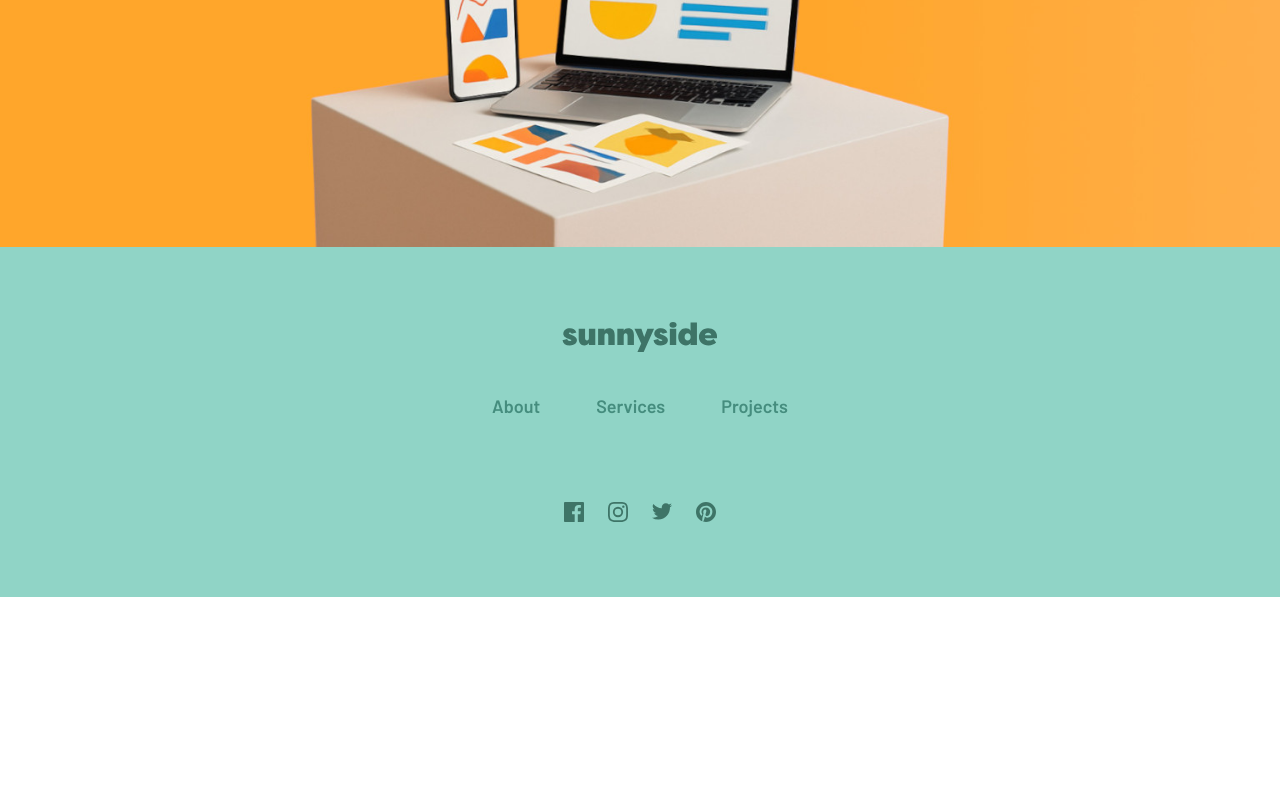
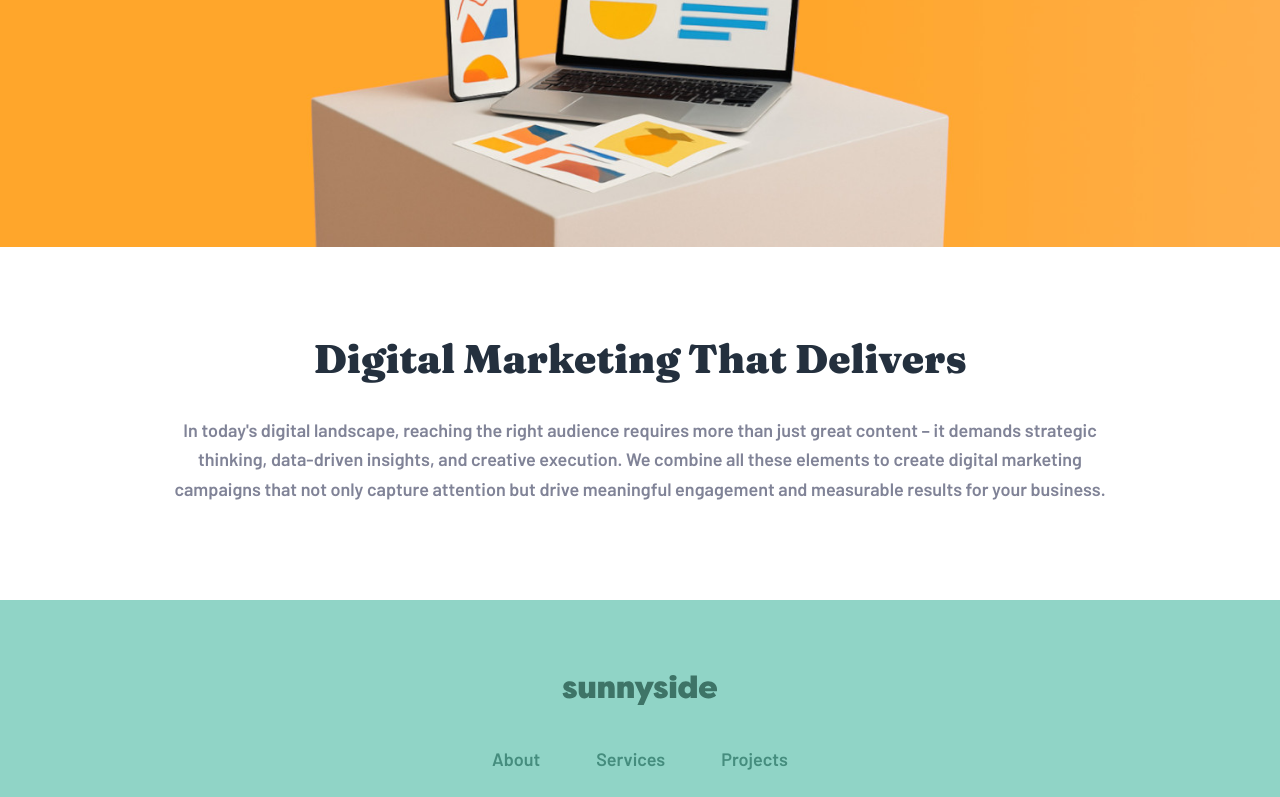
Before and after one commit to JakubM-I/agency-landing-page, a React (Vite) app: page /digital-marketing in a window 1280 px wide. Shown: the part 553-1350 px from the top of the page. Before the commit the page ends 1150 px from the top, so only its background shows below. Built offline with nearby package versions, Linux system fonts and the light colour scheme.

Commit message:
Add intro section to marketing page

```diff
--- a/public/content.json
+++ b/public/content.json
@@ -348,14 +348,14 @@
                 "info": "CEO, TechFlow Startup",
                 "img": "michael"
             },
-                        {
+            {
                 "section": "testimonialsSection",
                 "testimonial": "Working with Sunnyside was a game-changer for our e-commerce business. Their digital marketing strategies increased our online sales by 300% in just six months. The team's creativity and data-driven approach delivered results beyond our expectations.",
                 "name": "Sarah Martinez",
                 "info": "Founder, Bloom Fashion",
                 "img": "sarah"
             },
-                        {
+            {
                 "section": "testimonialsSection",
                 "testimonial": "The photography and visual content created by Sunnyside elevated our restaurant's brand to a whole new level. Our social media engagement tripled, and reservations increased by 85%. Their attention to detail and artistic vision truly captured our culinary story.",
                 "name": "James Thompson",
@@ -378,6 +378,11 @@
             "textColor": "text-blue-950",
             "desktopImg": "desktop",
             "mobileImg": "mobile"
+        },
+        "introSection": {
+            "section": "introSection",
+            "title": "Digital Marketing That Delivers",
+            "line1": "In today's digital landscape, reaching the right audience requires more than just great content – it demands strategic thinking, data-driven insights, and creative execution. We combine all these elements to create digital marketing campaigns that not only capture attention but drive meaningful engagement and measurable results for your business."
         }
     }
 }
--- a/src/features/digital-marketing/index.tsx
+++ b/src/features/digital-marketing/index.tsx
@@ -1,6 +1,7 @@
 import { useLoaderData } from "react-router"
 import HeroSection from "../../components/HeroSection";
 import {images} from "../../components/graphics/graphics.tsx";
+import SectionIntro from "../../components/TextSection/index.tsx";
 
 const DigitalMarketing: React.FC = () => {
     const content = useLoaderData();
@@ -12,6 +13,7 @@ const DigitalMarketing: React.FC = () => {
                 items={content.dmarketingPage.heroSection}
                 images={images.dmarketingPage}
             />
+             <SectionIntro items={content.dmarketingPage.introSection} />
         </>
     )
 
```
